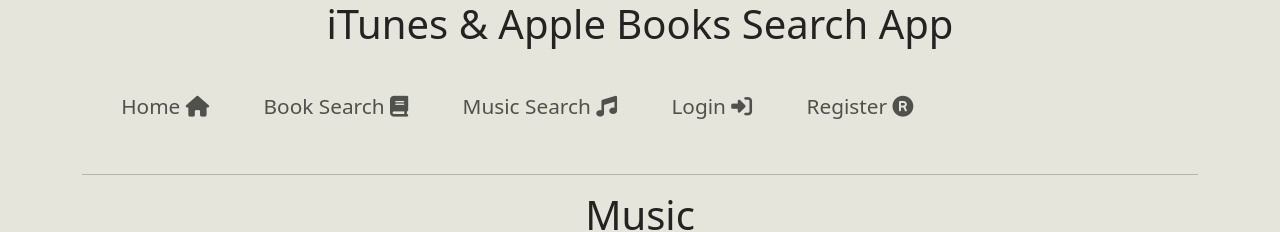
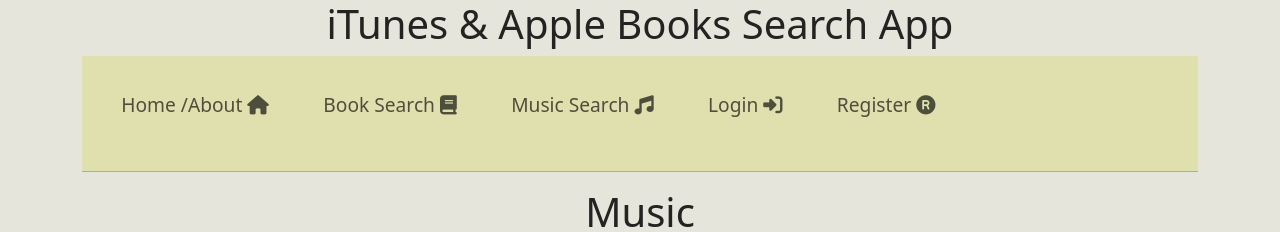
Before and after one commit to markpackham/HyperionReactExpressFaviTunesCapstoneProject, a React (Vite) app in the folder frontend/: page /music-search in a window 1280 px wide. Shown: the top 232 px of the page. Built offline with nearby package versions, Linux system fonts and the light colour scheme; no server answers.

Commit message:
prevent script injections

```diff
--- a/frontend/src/App.css
+++ b/frontend/src/App.css
@@ -52,9 +52,13 @@ nav ul li {
 }
 
 nav ul li a {
-  font-size: 1.3rem !important;
+  font-size: 1.2rem !important;
 }
 
 nav ul li a:hover {
   font-weight: bold;
 }
+
+#nav-section {
+  background-color: var(--card-bg-color);
+}
--- a/frontend/src/components/books/BookSearch.jsx
+++ b/frontend/src/components/books/BookSearch.jsx
@@ -1,5 +1,6 @@
 import { useState, useEffect } from "react";
 import axios from "axios";
+import DOMPurify from "dompurify";
 
 const BookSearch = () => {
   const [searchTerm, setSearchTerm] = useState("");
@@ -22,7 +23,8 @@ const BookSearch = () => {
   }, [searchTerm]);
 
   const handleSearchTermChange = (event) => {
-    setSearchTerm(event.target.value);
+    // Use DOMPurify to prevent script injections
+    setSearchTerm(DOMPurify.sanitize(event.target.value));
   };
 
   const handleAddBook = (book) => {
@@ -49,7 +51,12 @@ const BookSearch = () => {
             <a href={result.trackViewUrl} target="_blank" rel="noreferrer">
               {result.trackName} by {result.artistName}
             </a>
-            <button onClick={() => handleAddBook(result)}>Add</button>
+            <button
+              className="btn btn-primary"
+              onClick={() => handleAddBook(result)}
+            >
+              Add
+            </button>
           </li>
         ))}
       </ul>
@@ -60,7 +67,12 @@ const BookSearch = () => {
             <a href={book.trackViewUrl} target="_blank" rel="noreferrer">
               {book.trackName} by {book.artistName}
             </a>
-            <button onClick={() => handleRemoveBook(book)}>Remove</button>
+            <button
+              className="btn btn-danger"
+              onClick={() => handleRemoveBook(book)}
+            >
+              Remove
+            </button>
           </li>
         ))}
       </ul>
--- a/frontend/src/components/music/MusicSearch.jsx
+++ b/frontend/src/components/music/MusicSearch.jsx
@@ -1,5 +1,6 @@
 import { useState, useEffect } from "react";
 import axios from "axios";
+import DOMPurify from "dompurify";
 
 const MusicSearch = () => {
   const [searchTerm, setSearchTerm] = useState("");
@@ -21,7 +22,7 @@ const MusicSearch = () => {
   }, [searchTerm]);
 
   const handleSearchTermChange = (event) => {
-    setSearchTerm(event.target.value);
+    setSearchTerm(DOMPurify.sanitize(event.target.value));
   };
 
   return (
--- a/frontend/src/components/sitewide/NavbarSitewide.jsx
+++ b/frontend/src/components/sitewide/NavbarSitewide.jsx
@@ -11,13 +11,13 @@ const NavbarSitewide = () => {
   };
 
   return (
-    <>
+    <div id="nav-section" className="sticky-top mt-2">
       <nav className="navbar navbar-expand-lg mb-3 rounded">
         <div className="container">
           <ul className="navbar-nav">
             <li className="nav-item">
               <Link className="nav-link" to="/">
-                Home <i className="fa-solid fa-house" />
+                Home /About <i className="fa-solid fa-house" />
               </Link>
             </li>
             <li className="nav-item">
@@ -51,7 +51,7 @@ const NavbarSitewide = () => {
         </div>
       </nav>
       <hr />
-    </>
+    </div>
   );
 };
 
```
